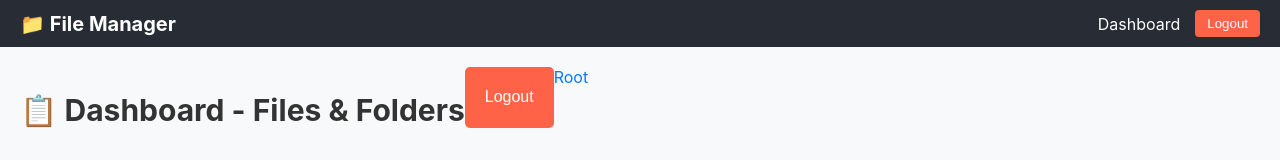
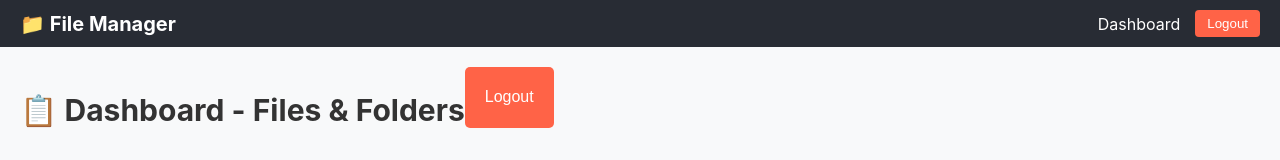
Before and after one commit to taha-hussein-17/task, a React (Create React App) app: page /dashboard in a window 1280 px wide. Shown: the top 160 px of the page. Built offline with nearby package versions, Linux system fonts and the light colour scheme; sample sign-in values are in the browser's storage.

Commit message:
Added file drag-an

```diff
--- a/src/pages/Dashboard.jsx
+++ b/src/pages/Dashboard.jsx
@@ -152,7 +152,7 @@ export default function Dashboard() {
           style={{ cursor: 'pointer', color: '#007BFF' }}
           onClick={() => setCurrentPath("/")}
         >
-          Root
+
         </span>
         {currentPath !== "/" && (
           <>
```
